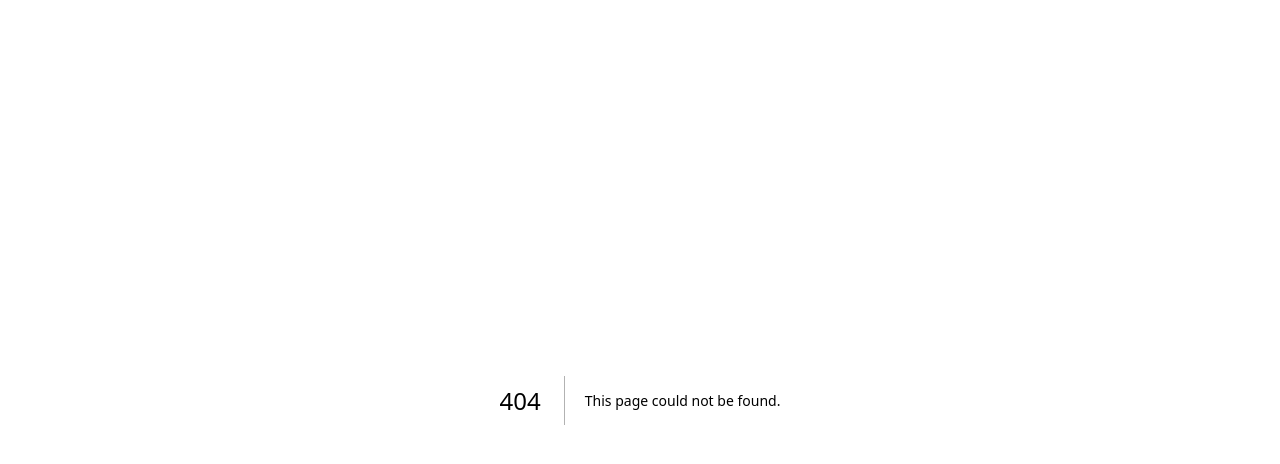
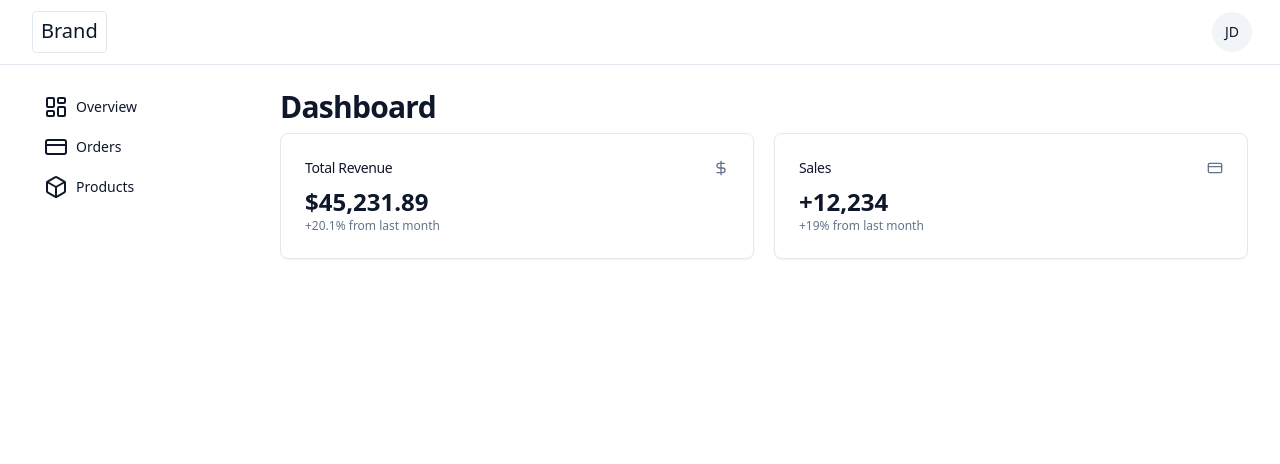
Before and after one commit to shoxton/ecommerce-petshop-front, a Next.js app: page /dashboard/overview in a window 1280 px wide. Before the commit this address had no page. Shown: the top 464 px of the page. Built offline with nearby package versions, Linux system fonts and the light colour scheme.

Commit message:
add overview page

```diff
--- /dev/null
+++ b/src/pages/dashboard/overview.tsx
@@ -0,0 +1,41 @@
+import { Card, CardContent, CardHeader, CardTitle } from '@/components/ui/card';
+import DashboardLayout from '@/layouts/dashboard';
+import { CreditCard, DollarSign, ListOrderedIcon } from 'lucide-react';
+
+export default function Overview() {
+  return (
+    <DashboardLayout>
+      <div className="space-y-2">
+        <h2 className="text-3xl font-bold tracking-tight">Dashboard</h2>
+        <div className="grid gap-5 md:grid-cols-2">
+          <Card>
+            <CardHeader className="flex flex-row items-center justify-between space-y-0 pb-2">
+              <CardTitle className="text-sm font-medium">
+                Total Revenue
+              </CardTitle>
+              <DollarSign className="h-4 w-4 text-muted-foreground" />
+            </CardHeader>
+            <CardContent>
+              <div className="text-2xl font-bold">$45,231.89</div>
+              <p className="text-xs text-muted-foreground">
+                +20.1% from last month
+              </p>
+            </CardContent>
+          </Card>
+          <Card>
+            <CardHeader className="flex flex-row items-center justify-between space-y-0 pb-2">
+              <CardTitle className="text-sm font-medium">Sales</CardTitle>
+              <CreditCard className="h-4 w-4 text-muted-foreground" />
+            </CardHeader>
+            <CardContent>
+              <div className="text-2xl font-bold">+12,234</div>
+              <p className="text-xs text-muted-foreground">
+                +19% from last month
+              </p>
+            </CardContent>
+          </Card>
+        </div>
+      </div>
+    </DashboardLayout>
+  );
+}
```
